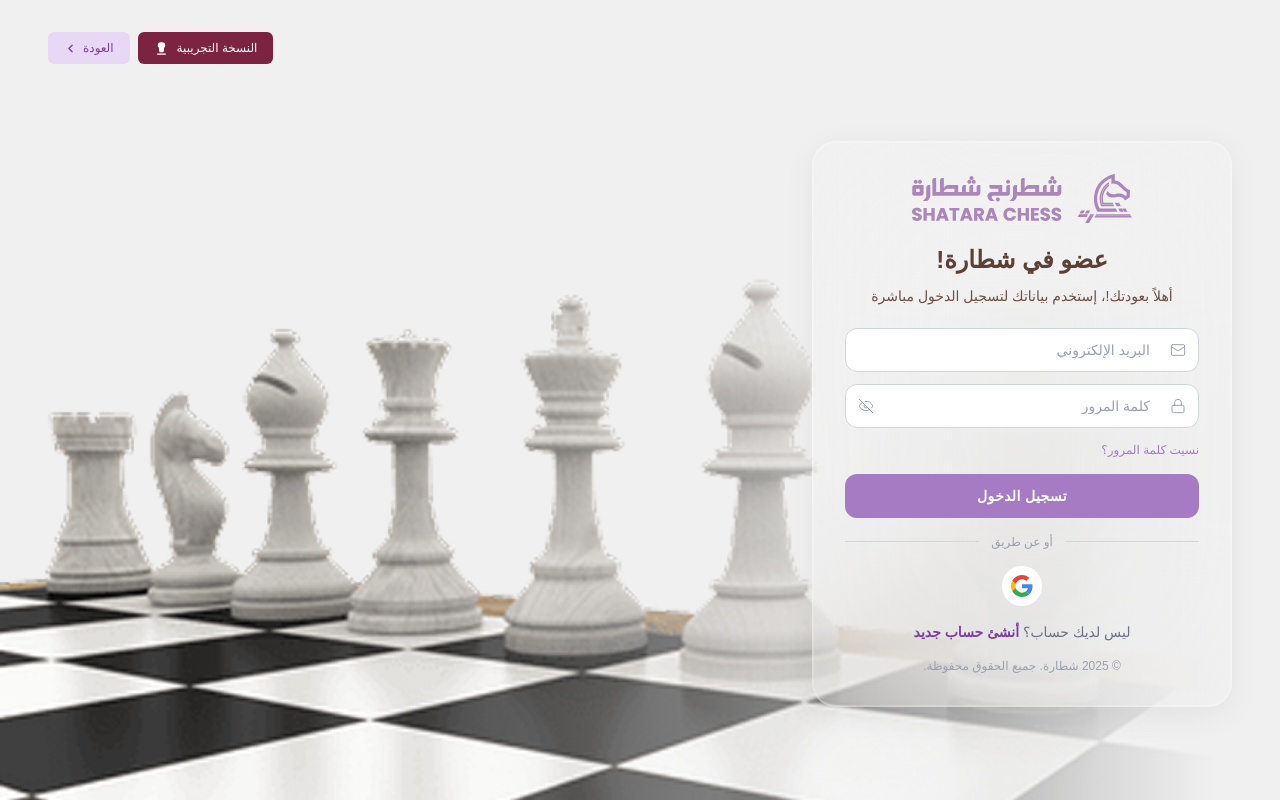
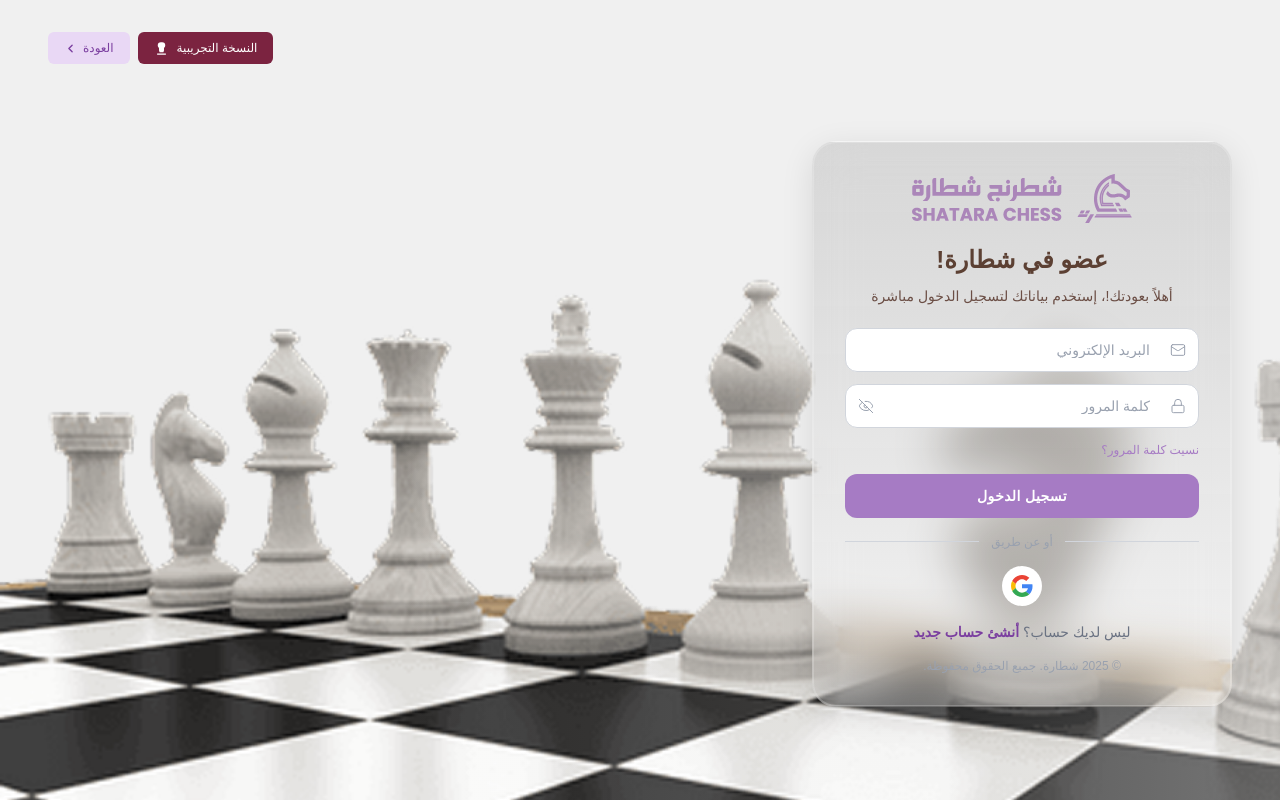
Before and after one commit to mohamed352/chess-kings-react, a Next.js app: page /login in a window 1280 px wide. Built offline with nearby package versions, Linux system fonts and the light colour scheme; a web font is replaced by a local one.

Commit message:
feat: implement login page with stylized background layers and glassmorphism layout

```diff
--- a/src/app/login/page.tsx
+++ b/src/app/login/page.tsx
@@ -42,11 +42,11 @@ export default function LoginPage() {
                     }}
                 />
 
-                {/* Layer 2: Gradient overlay — أخف بكتير عشان الخلفية تبان */}
+                {/* Layer 2: Gradient overlay — تم تقليل الأبيض جداً من جهة اليمين لتظهر الخلفية من خلال الفورم */}
                 <div
                     className="absolute inset-0"
                     style={{
-                        background: "linear-gradient(to right, rgba(240, 240, 240, 0) 15%, rgba(240, 240, 240, 0.1) 35%, rgba(240, 240, 240, 0.35) 55%, rgba(240, 240, 240, 0.7) 75%, #f0f0f0 95%)",
+                        background: "linear-gradient(to right, rgba(240, 240, 240, 0) 30%, rgba(240, 240, 240, 0.05) 50%, rgba(240, 240, 240, 0.15) 75%, rgba(240, 240, 240, 0.3) 100%)",
                         zIndex: 2,
                     }}
                 />
@@ -88,11 +88,11 @@ export default function LoginPage() {
                     <div
                         className="w-full lg:w-[420px] shrink-0 rounded-[24px] py-8 flex flex-col justify-center"
                         style={{
-                            background: "rgba(255, 255, 255, 0.1)", // شفافية أعلى (0.1 بدل 0.2)
-                            backdropFilter: "blur(80px)", // blur أقوى
-                            WebkitBackdropFilter: "blur(80px)",
-                            boxShadow: "0 8px 32px rgba(0,0,0,0.06), inset 0 0 0 1px rgba(255,255,255,0.2)",
-                            border: "1px solid rgba(255, 255, 255, 0.25)",
+                            background: "linear-gradient(to bottom, rgba(0, 0, 0, 0.1) 0%, rgba(255, 255, 255, 0.15) 100%)", // زجاج فيميه أغمق قليلاً من الأعلى مع أبيض خفيف للوضوح في الأسفل
+                            backdropFilter: "blur(24px)", // بلور متوسط لزجاج داكن
+                            WebkitBackdropFilter: "blur(24px)",
+                            boxShadow: "0 8px 32px rgba(0, 0, 0, 0.1), inset 0 0 0 1px rgba(255, 255, 255, 0.2)", // ظلال وانعكاسات
+                            border: "1px solid rgba(255, 255, 255, 0.15)", // إطار خافت
                             zIndex: 10,
                         }}
                     >
```
